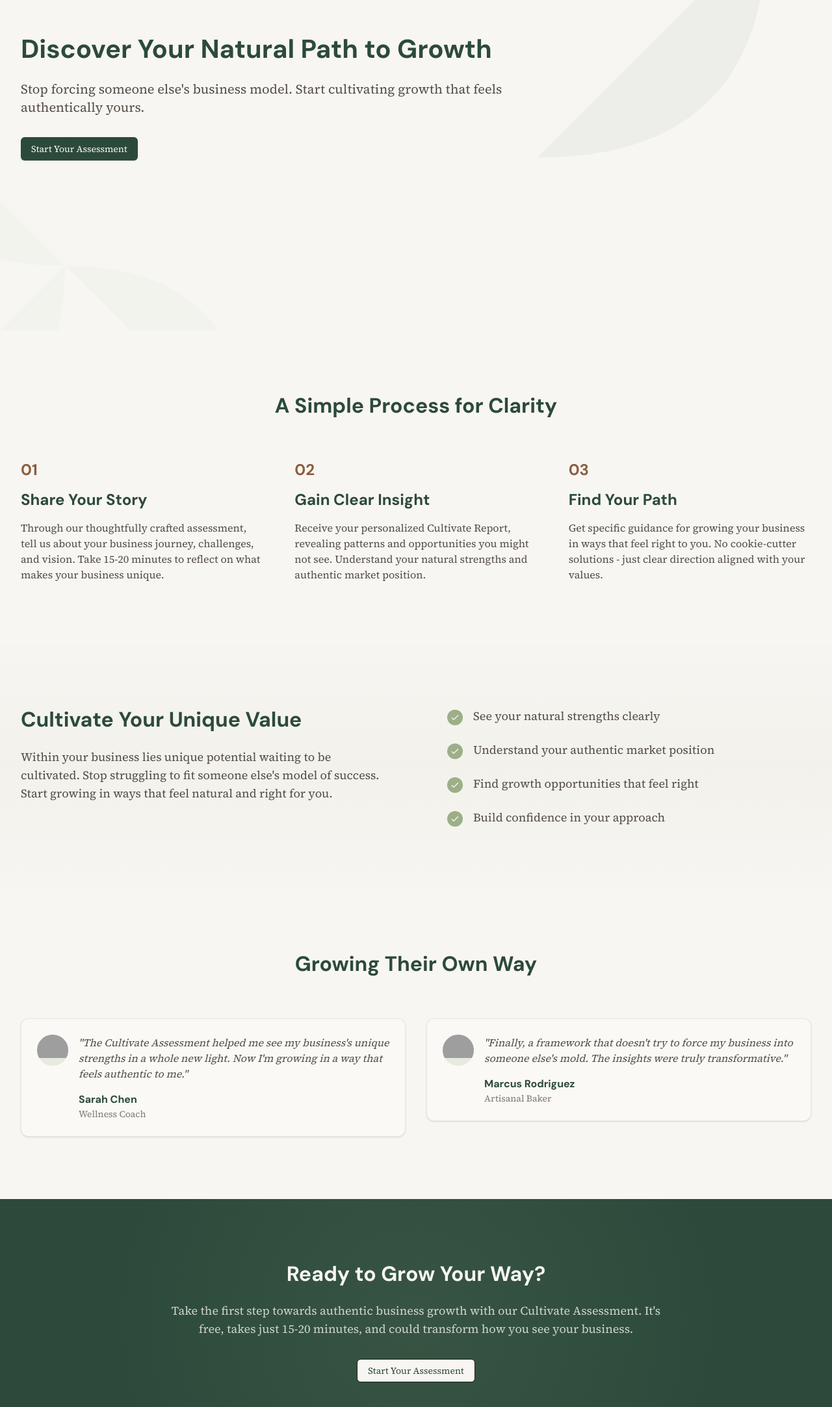
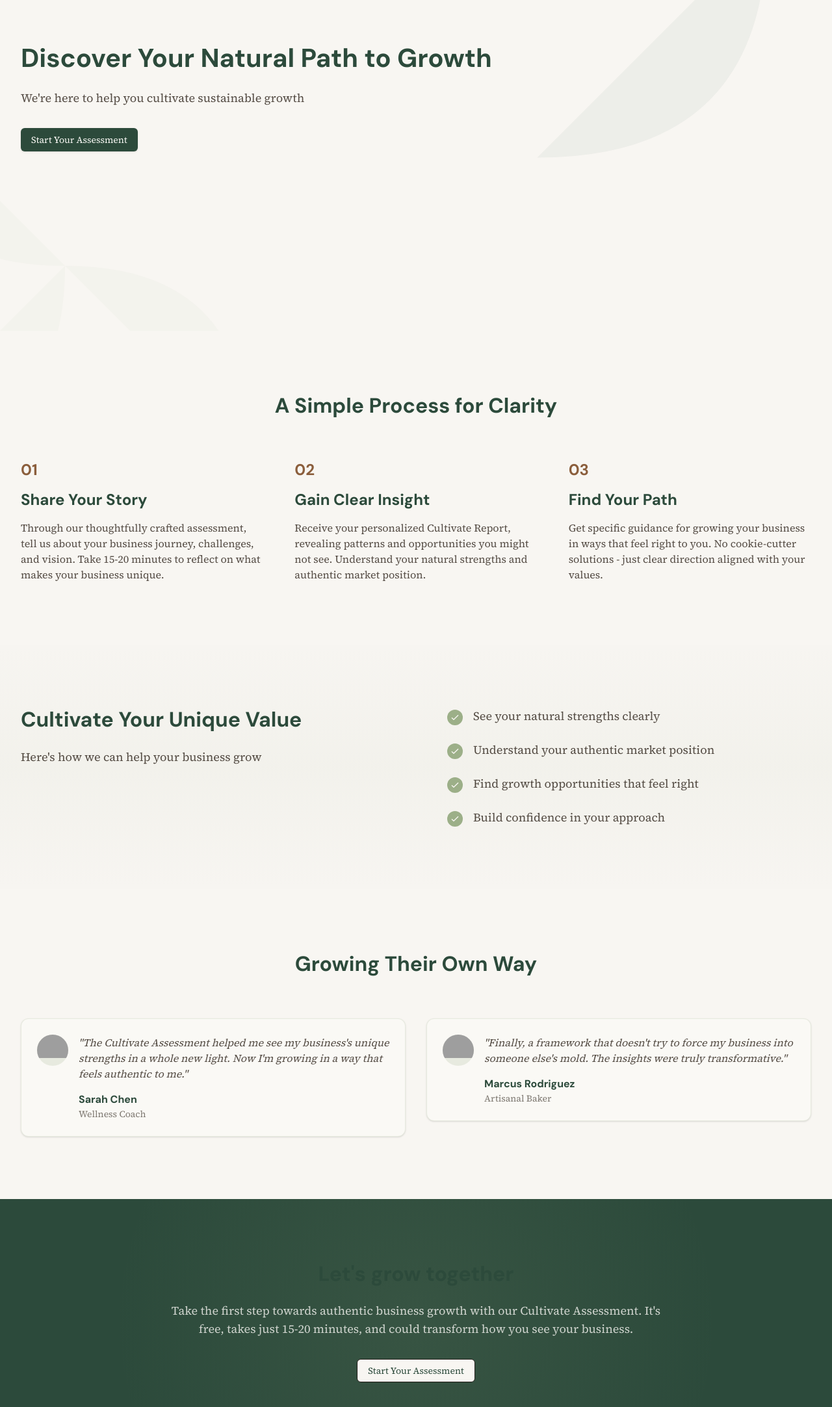
Before and after one commit to buddhablake/trellis-site, a Next.js app: page / in a window 1280 px wide. Shown: the part 211-2376 px from the top of the page at 65% size. Built offline with nearby package versions, Linux system fonts and the light colour scheme; grey boxes are pictures that could not be loaded.

Commit message:
added connection to notion db

```diff
--- a/components/sections/final-cta.tsx
+++ b/components/sections/final-cta.tsx
@@ -9,8 +9,8 @@ export function FinalCTA() {
     <Section className="bg-forest text-cream relative">
       <div className="max-w-3xl mx-auto text-center relative z-10">
         <ScrollReveal>
-          <h2 className="text-h2 font-heading font-semibold mb-6">
-            Ready to Grow Your Way?
+          <h2 className="text-h2 font-heading font-semibold text-forest mb-6">
+            Let&apos;s grow together
           </h2>
           <p className="text-lg text-cream/80 mb-8">
             Take the first step towards authentic business growth with our
--- a/components/sections/hero.tsx
+++ b/components/sections/hero.tsx
@@ -1,9 +1,9 @@
 "use client";
 
-import { Container } from "@/components/layout/container"
-import { OrganicPattern } from "@/components/ui/organic-pattern"
-import { AssessmentDialog } from "@/components/forms/assessment-dialog"
-import { motion } from "framer-motion"
+import { Container } from "@/components/layout/container";
+import { OrganicPattern } from "@/components/ui/organic-pattern";
+import { AssessmentDialog } from "@/components/forms/assessment-dialog";
+import { motion } from "framer-motion";
 
 export function Hero() {
   return (
@@ -19,12 +19,12 @@ export function Hero() {
           <h1 className="text-h1 font-heading font-semibold text-forest mb-6">
             Discover Your Natural Path to Growth
           </h1>
-          <p className="text-xl mb-8 text-soil/80">
-            Stop forcing someone else's business model. Start cultivating growth that feels authentically yours.
+          <p className="text-lg text-soil/80 mb-8">
+            We&apos;re here to help you cultivate sustainable growth
           </p>
           <AssessmentDialog className="bg-forest hover:bg-forest/90" />
         </motion.div>
       </Container>
     </section>
-  )
+  );
 }
--- a/components/sections/value-proposition.tsx
+++ b/components/sections/value-proposition.tsx
@@ -21,10 +21,7 @@ export function ValueProposition() {
               Cultivate Your Unique Value
             </h2>
             <p className="text-lg text-soil/80 mb-8">
-              Within your business lies unique potential waiting to be
-              cultivated. Stop struggling to fit someone else's model of
-              success. Start growing in ways that feel natural and right for
-              you.
+              Here&apos;s how we can help your business grow
             </p>
           </div>
         </ScrollReveal>
```
